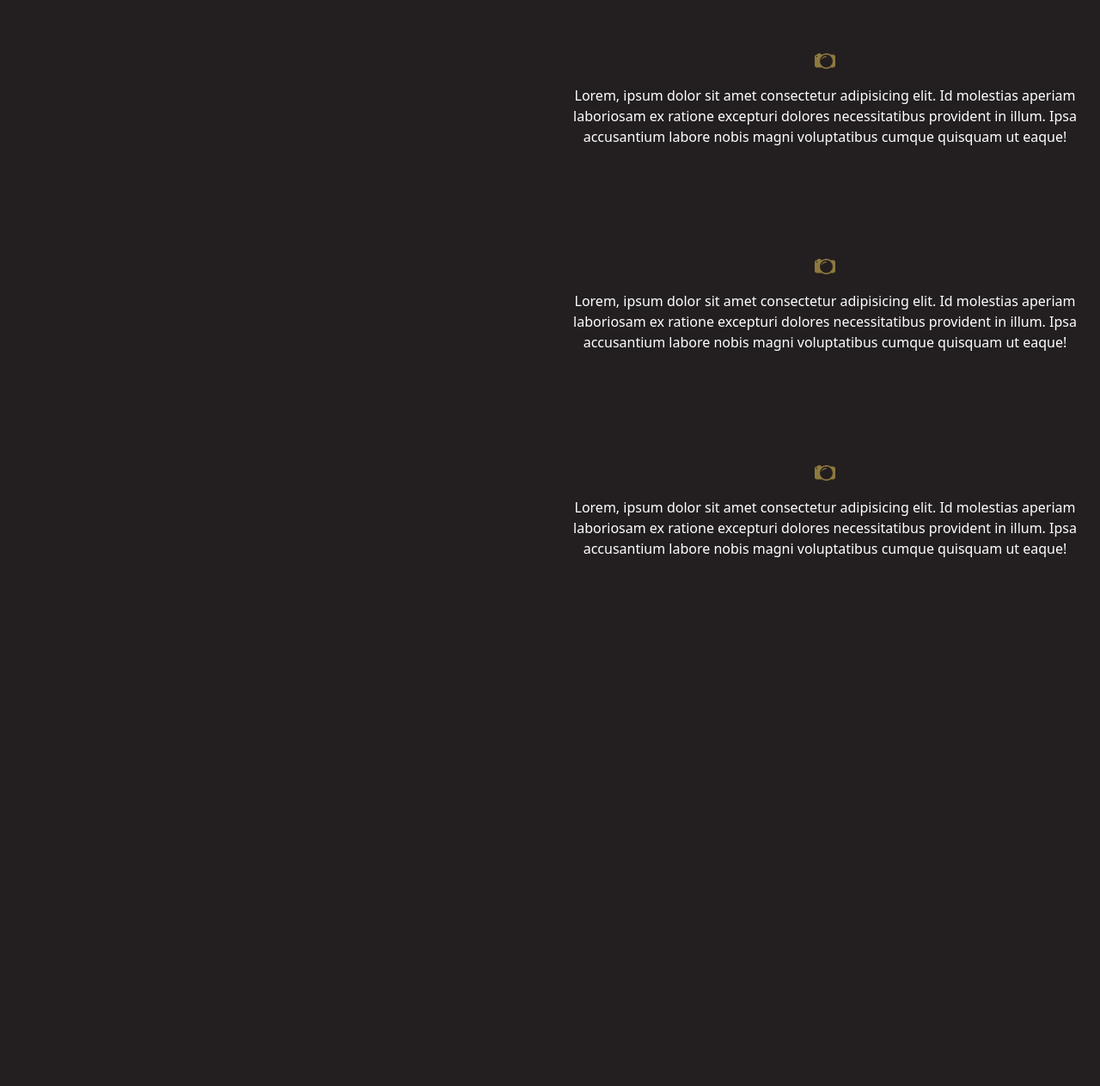
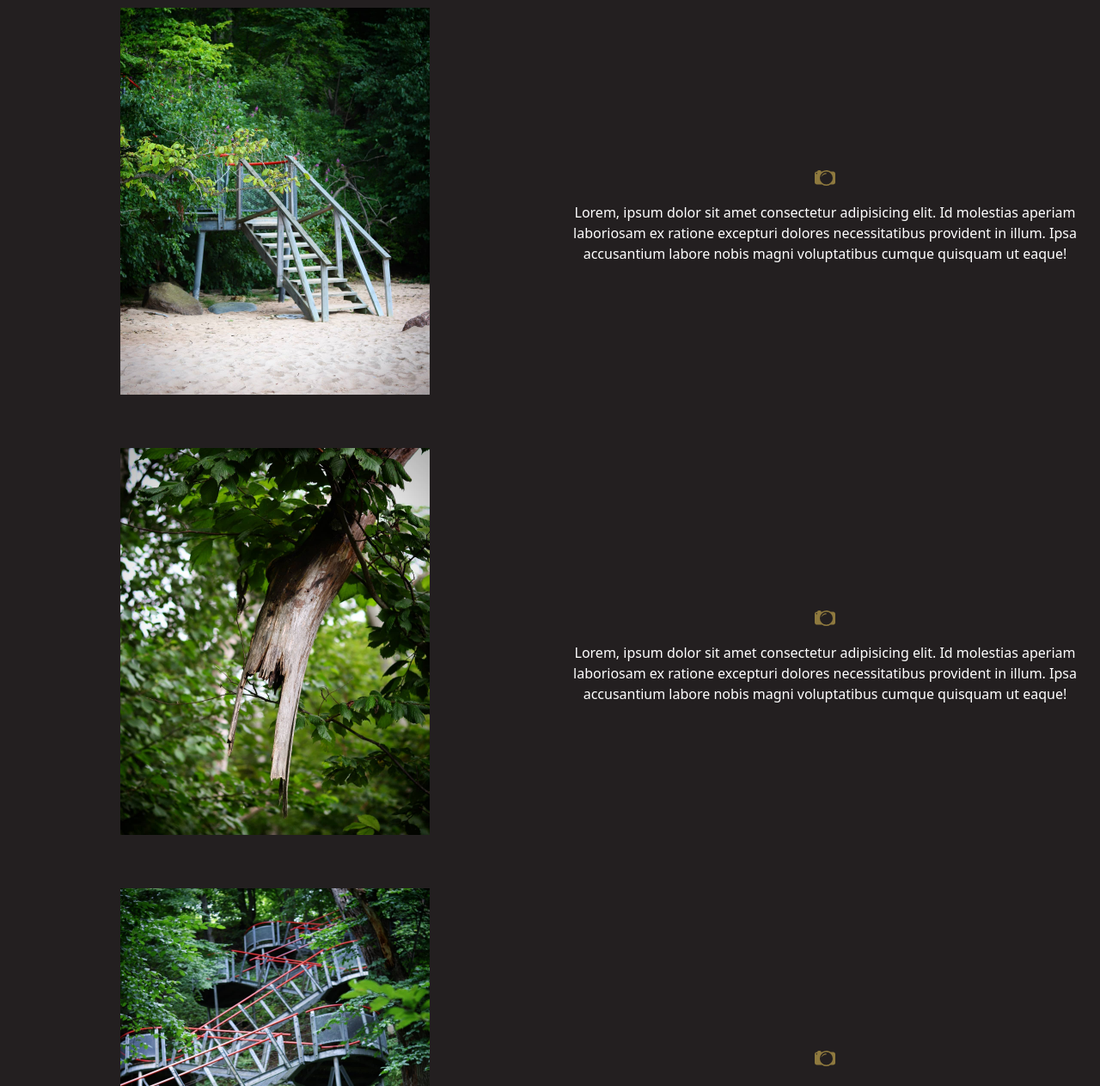
Before and after one commit to Thearx/instik, a plain HTML site: page index.html in a window 1280 px wide. Shown: the part 37-1300 px from the top of the page at 86% size. Before the commit the page ends 800 px from the top, so only its background shows below. Drawn offline with nearby package versions, Linux system fonts and the light colour scheme; the site is published under a folder, as on GitHub Pages, so addresses that start at the root find nothing.

Commit message:
Update index.html

```diff
--- a/index.html
+++ b/index.html
@@ -34,7 +34,7 @@
 
     <div class="main">
 
-        <div class="main-img"><img src="/img/1.jpg" alt=""></div>
+        <div class="main-img"><img src="img/1.jpg" alt=""></div>
         <p>
             <span class="camera-icon-text">
 
@@ -54,7 +54,7 @@
 
 
 
-        <div class="main-img"><img src="/img/2.jpg" alt=""></div>
+        <div class="main-img"><img src="img/2.jpg" alt=""></div>
         <p>
             <span class="camera-icon-text">
 
@@ -71,7 +71,7 @@
             quisquam ut eaque!
         </p>
 
-        <div class="main-img"><img src="/img/3.jpg" alt=""></div>
+        <div class="main-img"><img src="img/3.jpg" alt=""></div>
         <p>
             <span class="camera-icon-text">
 
```
